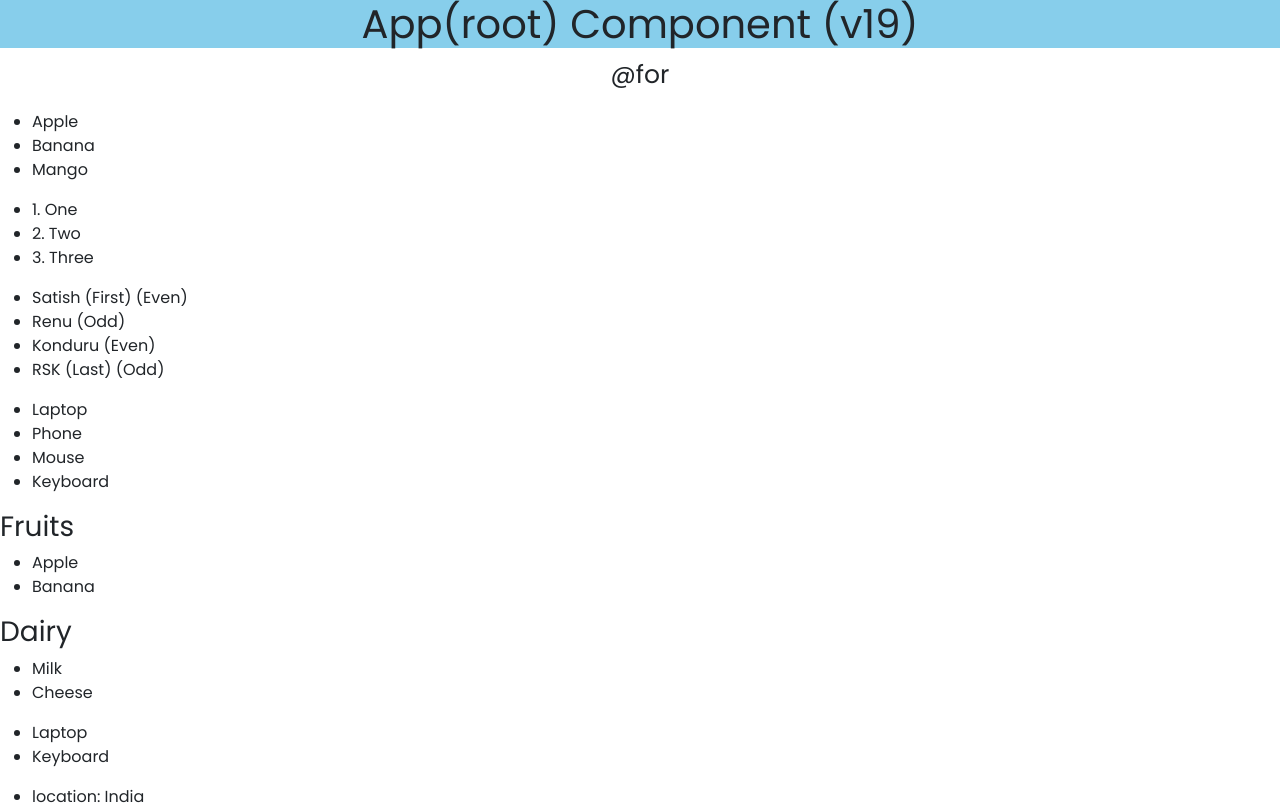
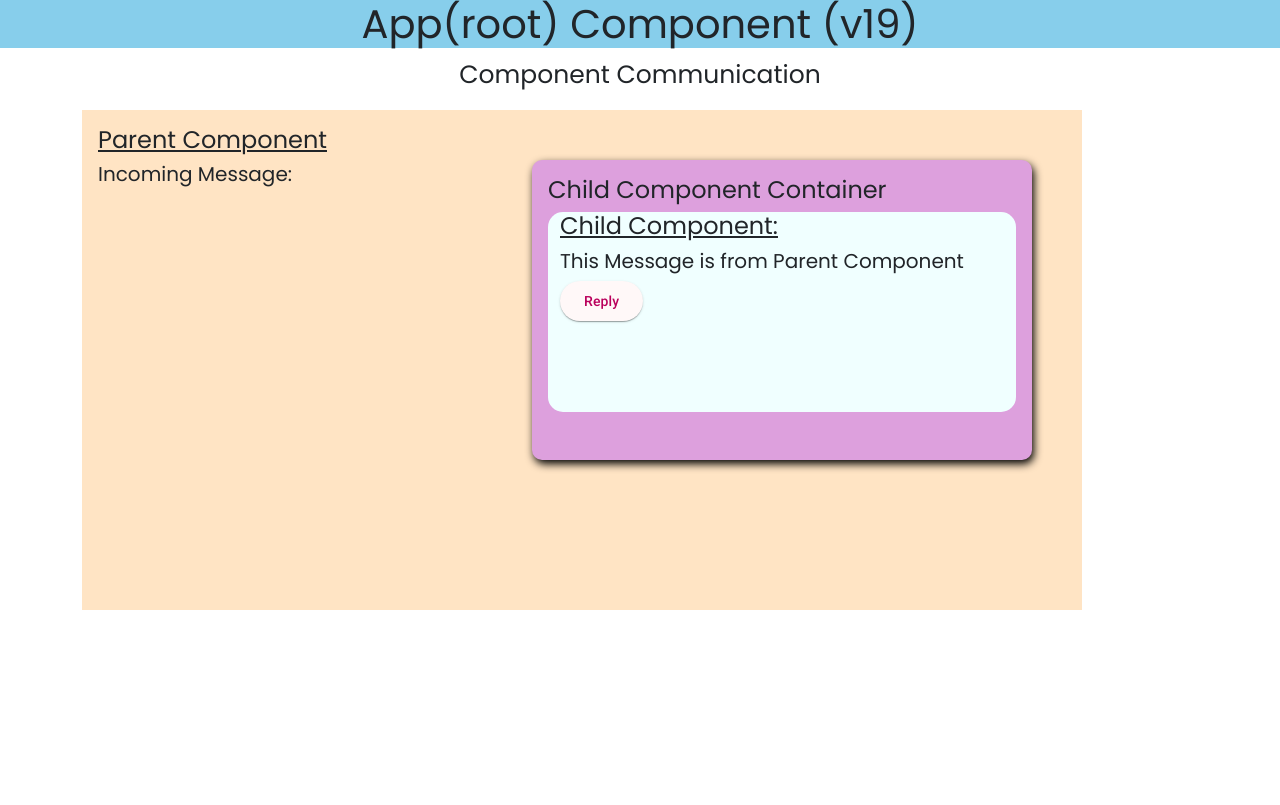
Before and after one commit to SatishKonduru/SELF-19, an Angular app: page / in a window 1280 px wide. Shown: the top 805 px of the page. Built offline with nearby package versions, Linux system fonts and the light colour scheme.

Commit message:
Component Communication

```diff
--- a/src/app/app.component.html
+++ b/src/app/app.component.html
@@ -10,4 +10,5 @@
 <!-- <app-two-way-data-binding></app-two-way-data-binding> -->
 <!-- <app-if></app-if> -->
  <!-- <app-switch></app-switch> -->
-<app-for></app-for>
+<!-- <app-for></app-for> -->
+ <app-sender></app-sender>
--- a/src/app/app.component.ts
+++ b/src/app/app.component.ts
@@ -1,3 +1,4 @@
+import { CommonModule } from '@angular/common';
 import { ForComponent } from './components/for/for.component';
 import { EventBindingComponent } from './components/event-binding/event-binding.component';
 import { Component } from '@angular/core';
@@ -11,10 +12,11 @@
 import { TwoWayDataBindingComponent } from './components/two-way-data-binding/two-way-data-binding.component';
 import { IfComponent } from './components/if/if.component';
 import { SwitchComponent } from './components/switch/switch.component';
+import { SenderComponent } from './components/sender/sender.component';
 
 @Component({
   selector: 'app-root',
-  imports: [RouterOutlet, ForComponent],
+  imports: [RouterOutlet, SenderComponent],
   templateUrl: './app.component.html',
   styleUrl: './app.component.css',
 })
--- /dev/null
+++ b/src/app/components/receiver/receiver.component.css
@@ -0,0 +1,5 @@
+.child {
+  background-color: azure;
+  border-radius: 15px;
+  height: 200px;
+}
--- /dev/null
+++ b/src/app/components/receiver/receiver.component.html
@@ -0,0 +1,5 @@
+<div class="container child">
+  <h4><u>Child Component:</u></h4>
+  <h5>{{ postman() }}</h5>
+  <button mat-raised-button color="warn" (click)="replyMessage()">Reply</button>
+</div>
--- /dev/null
+++ b/src/app/components/receiver/receiver.component.ts
@@ -0,0 +1,26 @@
+import { CommonModule } from '@angular/common';
+import {
+  Component,
+  EventEmitter,
+  input,
+  Input,
+  Output,
+  signal,
+} from '@angular/core';
+import { MatButtonModule } from '@angular/material/button';
+@Component({
+  selector: 'app-receiver',
+  imports: [CommonModule, MatButtonModule],
+  templateUrl: './receiver.component.html',
+  styleUrl: './receiver.component.css',
+})
+export class ReceiverComponent {
+  // @Input() postman: any;
+  postman = input<string>();
+  @Output() reply = new EventEmitter();
+
+  private replySignal = signal('This is the Reply Message');
+  replyMessage() {
+    this.reply.emit('This is the Reply Message');
+  }
+}
--- /dev/null
+++ b/src/app/components/sender/sender.component.css
@@ -0,0 +1,15 @@
+.parent {
+  width: 1000px;
+  height: 500px;
+  background-color: bisque;
+  display: flex;
+  justify-content: space-between;
+}
+.child {
+  width: 500px;
+  height: 300px;
+  background-color: plum;
+  margin: 50px;
+  border-radius: 10px;
+  box-shadow: 2px 4px 8px #000;
+}
--- /dev/null
+++ b/src/app/components/sender/sender.component.html
@@ -0,0 +1,21 @@
+<div style="display: flex; justify-content: center">
+  <p style="font-size: 25px">Component Communication</p>
+</div>
+<div class="container">
+  <div class="parent">
+    <div class="p-3">
+      <h4><u>Parent Component</u></h4>
+      <h5>Incoming Message:</h5>
+      <h4>{{ incomingMsg() }}</h4>
+    </div>
+    <div class="child">
+      <div class="p-3">
+        <h4>Child Component Container</h4>
+        <app-receiver
+          (reply)="updateIncomingMsg($event)"
+          [postman]="message"
+        ></app-receiver>
+      </div>
+    </div>
+  </div>
+</div>
--- /dev/null
+++ b/src/app/components/sender/sender.component.ts
@@ -0,0 +1,17 @@
+import { Component, signal } from '@angular/core';
+import { ReceiverComponent } from '../receiver/receiver.component';
+import { MatButtonModule } from '@angular/material/button';
+@Component({
+  selector: 'app-sender',
+  imports: [ReceiverComponent, MatButtonModule],
+  templateUrl: './sender.component.html',
+  styleUrl: './sender.component.css',
+})
+export class SenderComponent {
+  message = 'This Message is from Parent Component';
+  // incomingMsg: any;
+  incomingMsg = signal<string>(''); // signal instead of normal variable
+  updateIncomingMsg(msg: string) {
+    this.incomingMsg.set(msg);
+  }
+}
```
